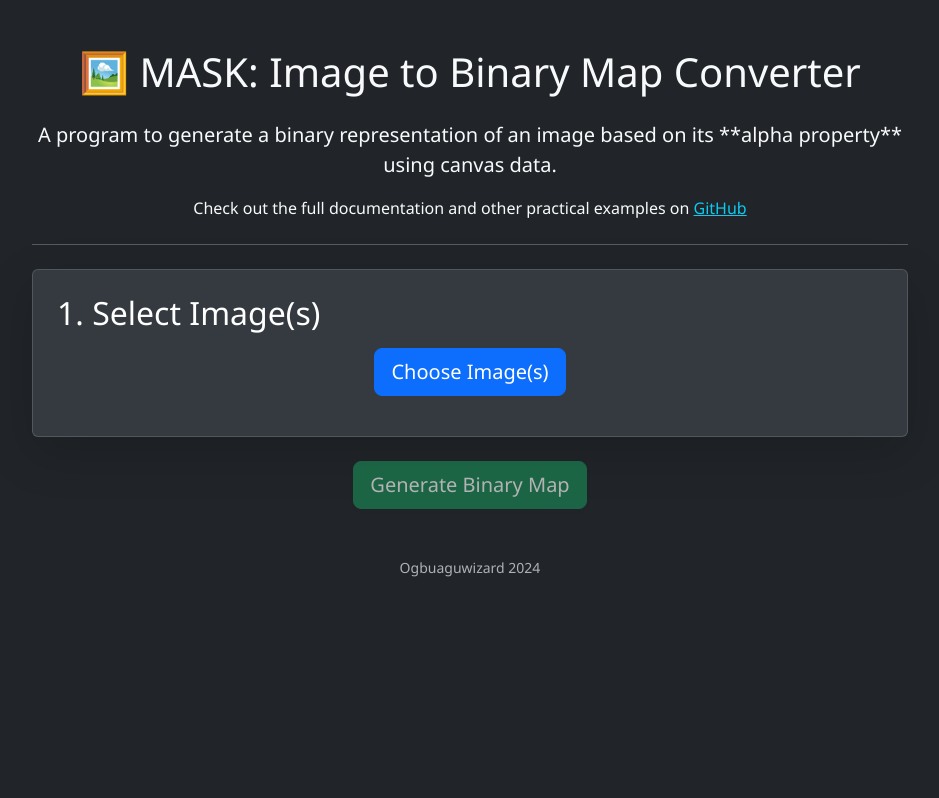
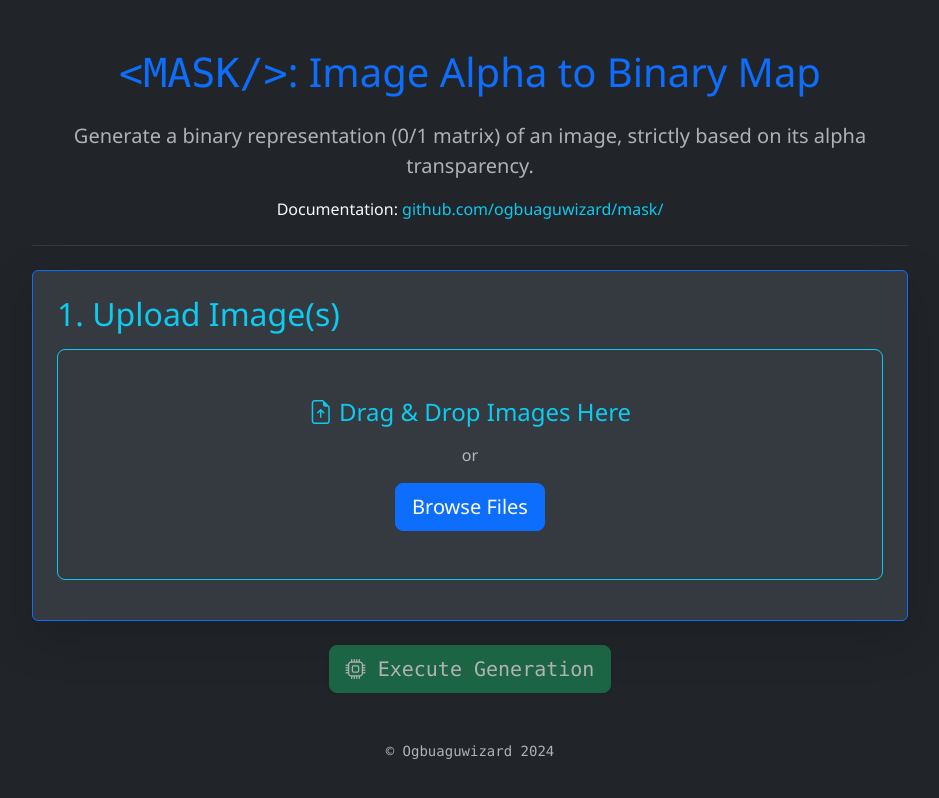
Before and after one commit to ogbuaguwizard/mask, a website: page index.html in a window 1280 px wide. Shown: the whole page, without its empty margins (170-1109 px from the left). Drawn offline with nearby package versions, Linux system fonts and the light colour scheme.

Commit message:
Revise index.html for better SEO and UI
Updated the HTML structure and metadata for improved clarity and SEO. Enhanced styling and user interface elements.

```diff
--- a/index.html
+++ b/index.html
@@ -3,71 +3,91 @@
 <head>
     <meta charset="UTF-8">
     <meta name="viewport" content="width=device-width, initial-scale=1.0">
-    <title>Mask: Convert Image to Binary Map</title>
+
+    <title>MASK: Alpha Transparency to Binary Map Converter Tool</title>
+    <meta name="description" content="Convert PNG or transparent images to a binary matrix (0/1 map) based on alpha channel. Essential tool for game development, sprite masking, and data processing.">
+    <meta name="keywords" content="image to binary, alpha mask, transparency map, sprite mask, binary matrix, png to 01 map, game development tool, web utility">
+    <meta name="author" content="Ogbuaguwizard">
+    <meta property="og:title" content="MASK: Alpha Transparency to Binary Map Converter Tool">
+    <meta property="og:description" content="Convert PNG or transparent images to a binary matrix (0/1 map) based on alpha channel.">
+    <meta property="og:type" content="website">
+    <link rel="preconnect" href="https://fonts.googleapis.com">
+    <link rel="preconnect" href="https://fonts.gstatic.com" crossorigin>
+    <link href="https://fonts.googleapis.com/css2?family=Fira+Code:wght@400;600&family=Montserrat:wght@400;600;700&display=swap" rel="stylesheet">
+
     <link href="https://cdn.jsdelivr.net/npm/bootstrap@5.3.3/dist/css/bootstrap.min.css" rel="stylesheet" integrity="sha384-QWTKZyjpPEjISv5WaRU9OFeRpok6YctnYmDr5pNlyT2bRjXh0JMhjY6hW+ALEwIH" crossorigin="anonymous">
+    <link rel="stylesheet" href="https://cdn.jsdelivr.net/npm/bootstrap-icons@1.11.3/font/bootstrap-icons.min.css">
     <link rel="stylesheet" href="./style.css">
 </head>
 <body class="bg-dark text-light">
     <div class="container my-5" id="main-container">
-        <h1 class="mb-4 text-center">🖼️ MASK: Image to Binary Map Converter</h1>
-        <p class="lead text-center">A program to generate a binary representation of an image based on its **alpha property** using canvas data.</p>
+        <h1 class="mb-4 text-center text-primary">
+            <span class="font-monospace">&lt;MASK/&gt;</span>: Image Alpha to Binary Map
+        </h1>
+        <p class="lead text-center text-muted">Generate a binary representation (0/1 matrix) of an image, strictly based on its alpha transparency.</p>
         <p class="text-center">
-            Check out the full documentation and other practical examples on
-            <a href="https://github.com/ogbuaguwizard/mask/" class="link-info">GitHub</a>
+            Documentation:
+            <a href="https://github.com/ogbuaguwizard/mask/" class="link-info text-decoration-none">github.com/ogbuaguwizard/mask/</a>
         </p>
 
-        <hr class="my-4">
+        <hr class="my-4 border-secondary">
 
-        <div class="card bg-secondary text-white shadow-lg p-4 mb-4">
-            <h2 class="card-title mb-3">1. Select Image(s)</h2>
-            <div id="imgContainer" class="text-center">
-                <input type="file" accept="image/*" id="imgFile" multiple class="d-none">
-                <button class="btn btn-primary btn-lg" id="choose">
-                    <i class="bi bi-upload"></i> Choose Image(s)
-                </button>
+        <div class="card bg-secondary text-white shadow-lg p-4 mb-4 border-primary">
+            <h2 class="card-title mb-3 text-info">1. Upload Image(s)</h2>
+            <div id="drag-area" class="text-center p-5 border border-dashed border-info rounded-3">
+                <p class="h4 text-info mb-3">
+                    <i class="bi bi-file-earmark-arrow-up"></i> Drag & Drop Images Here
+                </p>
+                <p class="text-muted">or</p>
+                <div id="imgContainer">
+                    <input type="file" accept="image/png, image/jpeg, image/webp" id="imgFile" multiple class="d-none">
+                    <button class="btn btn-primary btn-lg" id="choose">
+                        Browse Files
+                    </button>
+                </div>
             </div>
 
             <div id="selectedImagesInfo" class="mt-3">
                 </div>
         </div>
 
-        <div id="conversionSettings" class="card bg-secondary text-white shadow-lg p-4 mb-4" style="display: none;">
-            <h2 class="card-title mb-3">2. Set Resolution</h2>
+        <div id="conversionSettings" class="card bg-secondary text-white shadow-lg p-4 mb-4 border-primary" style="display: none;">
+            <h2 class="card-title mb-3 text-info">2. Resolution Settings</h2>
             <fieldset class="border-0">
                 <div class="form-check">
                     <input class="form-check-input" type="radio" name="res" id="originalRes" checked>
-                    <label class="form-check-label" for="originalRes">
+                    <label class="form-check-label text-light" for="originalRes">
                         Use **Original** resolution.
-                        <span id="imgProp" class="text-info small ms-2"></span>
+                        <span id="imgProp" class="text-warning small ms-2"></span>
                     </label>
                 </div>
 
                 <div class="form-check mt-2">
                     <input class="form-check-input" type="radio" name="res" id="setCustomRes">
-                    <label class="form-check-label" for="setCustomRes">
+                    <label class="form-check-label text-light" for="setCustomRes">
                         Set **Custom** resolution.
                     </label>
                 </div>
 
-                <div id="setDialog" class="mt-3 p-3 border border-dark rounded bg-dark-subtle" style="display: none;">
+                <div id="setDialog" class="mt-3 p-3 border border-warning rounded bg-dark-subtle" style="display: none;">
                     </div>
             </fieldset>
         </div>
 
         <div class="text-center mb-5">
-            <button class="btn btn-success btn-lg shadow-sm" id="gen" disabled>
-                <i class="bi bi-gear-fill"></i> Generate Binary Map
+            <button class="btn btn-success btn-lg shadow-sm font-monospace" id="gen" disabled>
+                <i class="bi bi-cpu"></i> Execute Generation
             </button>
         </div>
 
         <div id="resultsContainer" class="mt-5" style="display: none;">
-            <h2 class="text-center mb-4">3. Results ✨</h2>
+            <h2 class="text-center mb-4 text-warning">3. Output Data ✨</h2>
             <div id="resultsList" class="row g-4">
                 </div>
         </div>
 
         <div class="text-center mt-5">
-            <p class="small text-muted">Ogbuaguwizard 2024</p>
+            <p class="small text-muted font-monospace">&copy; Ogbuaguwizard 2024</p>
         </div>
     </div>
 
```
